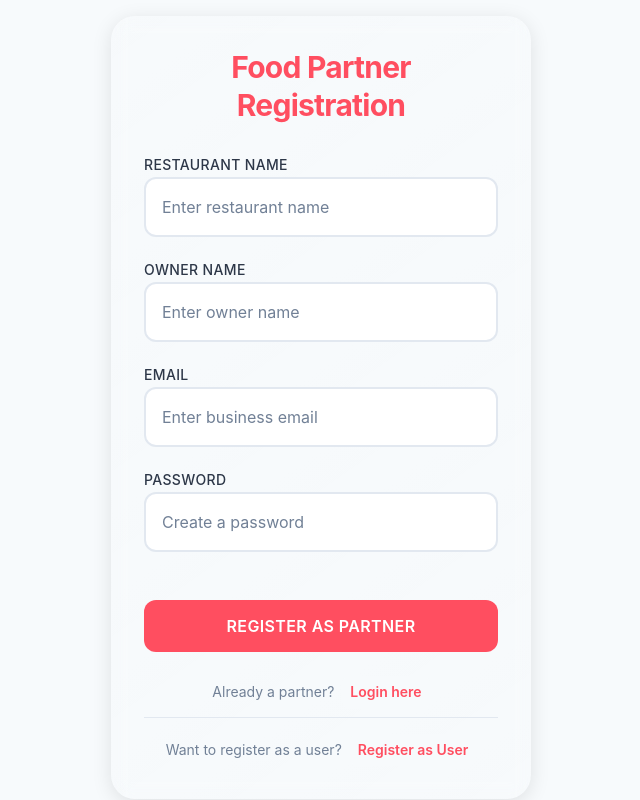
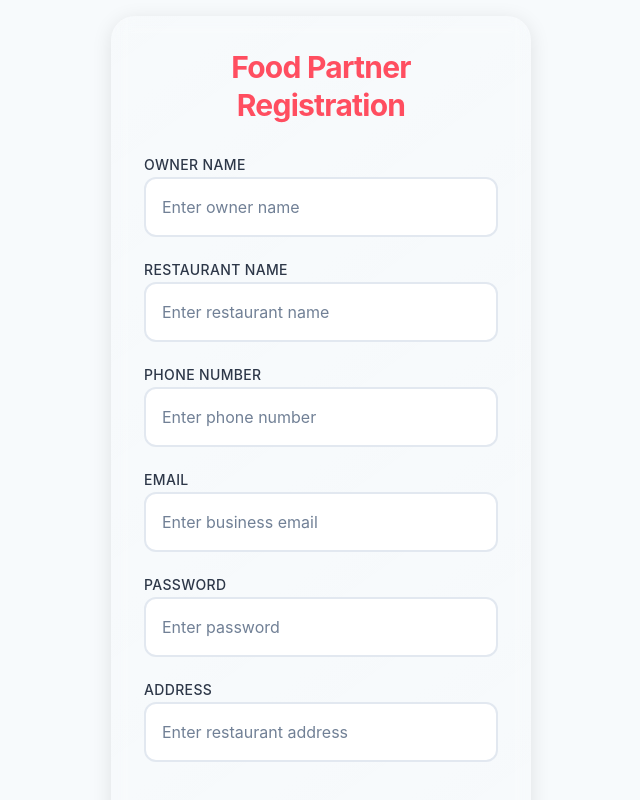
Before and after one commit to arbazzkhann/Zomato-MERN-Project, a React app in the folder frontend/: page /food-partner/register in a window 1280 px wide. Shown: the top 800 px of the page, without its empty margins (319-959 px from the left). Built offline with nearby package versions, Linux system fonts and the light colour scheme; the HTML template or start-up script is replaced by a standard one.

Commit message:
adding ownerName, address and adding name into all fields

```diff
--- a/frontend/src/components/auth/FoodPartnerRegister.jsx
+++ b/frontend/src/components/auth/FoodPartnerRegister.jsx
@@ -8,22 +8,34 @@ const FoodPartnerRegister = () => {
         <h2 className="auth-title">Food Partner Registration</h2>
         <form>
           <div className="form-group">
+            <label htmlFor="ownerName" className="form-label">Owner Name</label>
+            <input
+              type="text"
+              id="ownerName"
+              name="ownerName"
+              className="form-input"
+              placeholder="Enter owner name"
+              required
+            />
+          </div>
+          <div className="form-group">
             <label htmlFor="restaurantName" className="form-label">Restaurant Name</label>
             <input
               type="text"
               id="restaurantName"
+              name="restaurantName"
               className="form-input"
               placeholder="Enter restaurant name"
               required
             />
           </div>
           <div className="form-group">
-            <label htmlFor="ownerName" className="form-label">Owner Name</label>
+            <label htmlFor="phoneNumber" className="form-label">Phone Number</label>
             <input
-              type="text"
-              id="ownerName"
+              type="number"
+              name="phoneNumber"
               className="form-input"
-              placeholder="Enter owner name"
+              placeholder="Enter phone number"
               required
             />
           </div>
@@ -32,6 +44,7 @@ const FoodPartnerRegister = () => {
             <input
               type="email"
               id="email"
+              name="email"
               className="form-input"
               placeholder="Enter business email"
               required
@@ -42,8 +55,20 @@ const FoodPartnerRegister = () => {
             <input
               type="password"
               id="password"
+              name="password"
               className="form-input"
-              placeholder="Create a password"
+              placeholder="Enter password"
+              required
+            />
+          </div>
+          <div className="form-group">
+            <label htmlFor="address" className="form-label">Address</label>
+            <input
+              type="text"
+              id="address"
+              name="address"
+              className="form-input"
+              placeholder="Enter restaurant address"
               required
             />
           </div>
```
